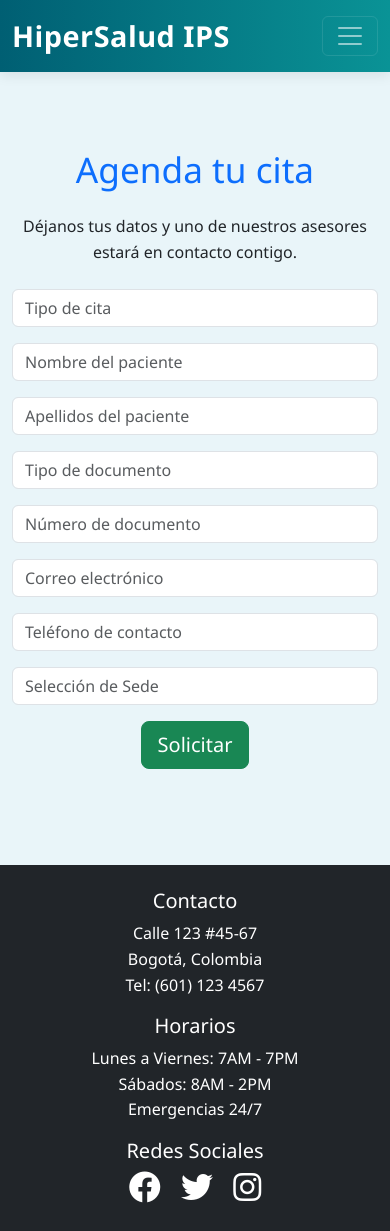
After one commit to RACIEL81/HiperSalud, a Flask app: page /solicitar-cita in a window 390 px wide. The commit adds this page. Run offline with Flask 3, Linux system fonts and the light colour scheme.

```diff
--- a/app.py
+++ b/app.py
@@ -21,6 +21,11 @@ def nosotros():
 def contacto():
     return render_template('contacto.html')
 
+# 🔧 NUEVA RUTA PARA EL FORMULARIO DE SOLICITAR CITA
+@app.route('/solicitar-cita')
+def solicitar_cita():
+    return render_template('solicitar_cita.html')
+
 if __name__ == '__main__':
     # Ejecutar en 0.0.0.0 y puerto 8000 para que se exponga correctamente en GitHub Codespaces
     app.run(host='0.0.0.0', port=8000, debug=True)
--- a/templates/contacto.html
+++ b/templates/contacto.html
@@ -5,7 +5,7 @@
     <div class="container">
         <div class="row">
             <div class="col-md-6">
-                <h1 class="mb-4">Contáctanos</h1>
+                <h1 class="mb-4">CONTACTANOS</h1>
                 <form onsubmit="event.preventDefault(); enviarWhatsApp();">
                     <div class="mb-3">
                         <label for="nombre" class="form-label">Nombre completo</label>
--- a/templates/index.html
+++ b/templates/index.html
@@ -16,7 +16,7 @@
 
             <!-- Botón de acción -->
             <div class="col-12 text-center mt-4">
-                <a href="/contacto" class="btn btn-primary btn-lg px-5 py-3">Solicitar cita</a>
+                <a href="/solicitar-cita" class="btn btn-primary btn-lg px-5 py-3">Solicitar cita</a>
             </div>
         </div>
     </div>
--- /dev/null
+++ b/templates/solicitar_cita.html
@@ -0,0 +1,57 @@
+{% extends "base.html" %}
+
+{% block contenido %}
+<section class="py-5">
+    <div class="container">
+        <h2 class="text-center text-primary mb-4">Agenda tu cita</h2>
+        <p class="text-center text-dark">Déjanos tus datos y uno de nuestros asesores estará en contacto contigo.</p>
+        <form id="form-cita" class="mt-4">
+            <div class="mb-3">
+                <input type="text" class="form-control" placeholder="Tipo de cita" name="tipo_cita" required>
+            </div>
+            <div class="mb-3">
+                <input type="text" class="form-control" placeholder="Nombre del paciente" name="nombre" required>
+            </div>
+            <div class="mb-3">
+                <input type="text" class="form-control" placeholder="Apellidos del paciente" name="apellidos" required>
+            </div>
+            <div class="mb-3">
+                <input type="text" class="form-control" placeholder="Tipo de documento" name="tipo_documento" required>
+            </div>
+            <div class="mb-3">
+                <input type="text" class="form-control" placeholder="Número de documento" name="documento" required>
+            </div>
+            <div class="mb-3">
+                <input type="email" class="form-control" placeholder="Correo electrónico" name="correo" required>
+            </div>
+            <div class="mb-3">
+                <input type="text" class="form-control" placeholder="Teléfono de contacto" name="telefono" required>
+            </div>
+            <div class="mb-3">
+                <input type="text" class="form-control" placeholder="Selección de Sede" name="sede" required>
+            </div>
+            <div class="text-center">
+                <button type="button" class="btn btn-success btn-lg" onclick="enviarWhatsApp()">Solicitar</button>
+            </div>
+        </form>
+    </div>
+</section>
+
+<script>
+function enviarWhatsApp() {
+    const form = document.getElementById("form-cita");
+    const datos = new FormData(form);
+    const mensaje = `Hola, quiero agendar una cita con los siguientes datos:\n
+- Tipo de cita: ${datos.get("tipo_cita")}
+- Nombre: ${datos.get("nombre")} ${datos.get("apellidos")}
+- Documento: ${datos.get("tipo_documento")} ${datos.get("documento")}
+- Correo: ${datos.get("correo")}
+- Teléfono: ${datos.get("telefono")}
+- Sede: ${datos.get("sede")}`;
+
+    const telefono = "573143856779"; // Cambia por tu número de WhatsApp con código país
+    const url = `https://wa.me/${telefono}?text=${encodeURIComponent(mensaje)}`;
+    window.open(url, "_blank");
+}
+</script>
+{% endblock %}
```
Also changed, not shown: static/img/hero-medicos copy.jpg (added).
